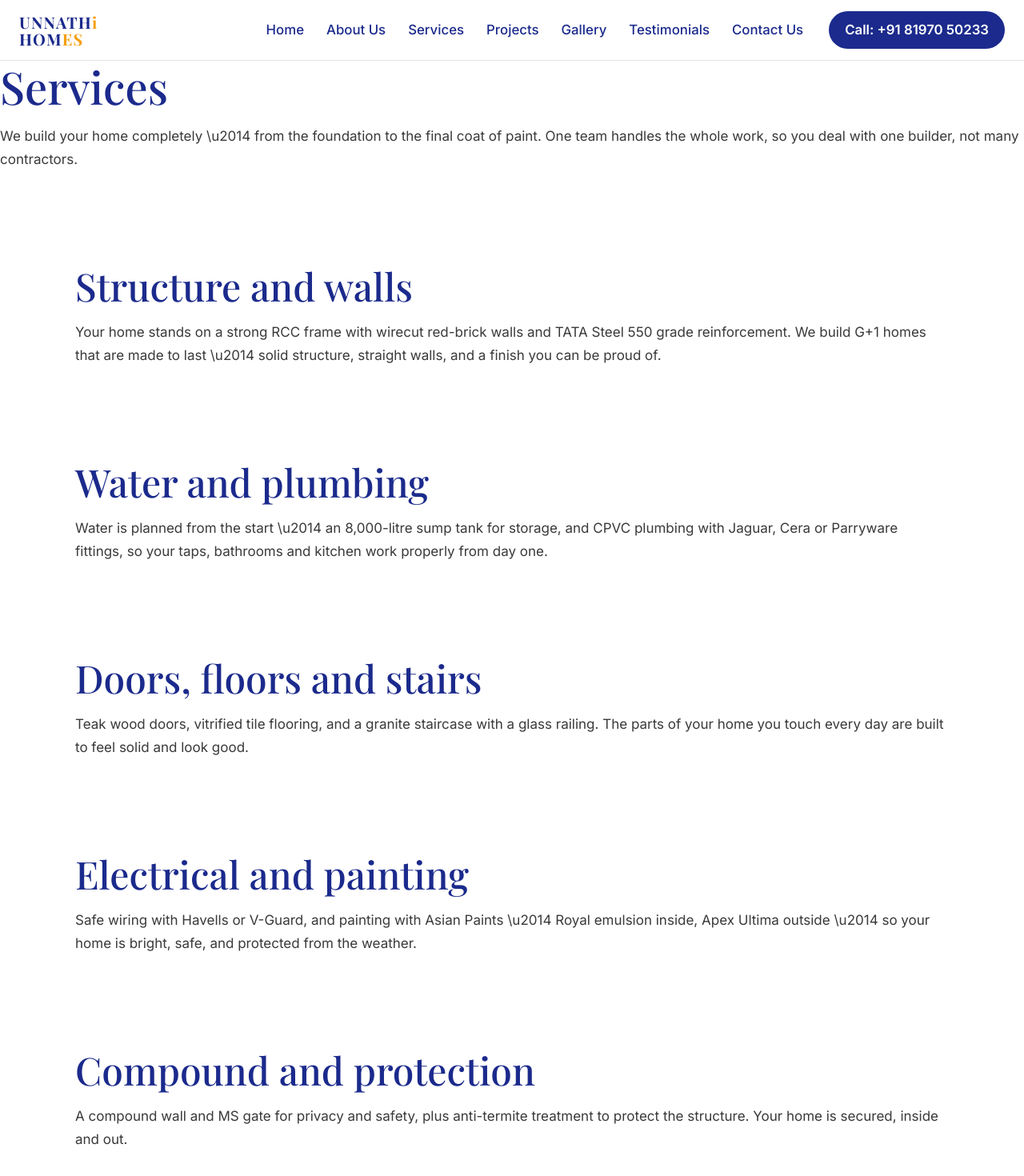
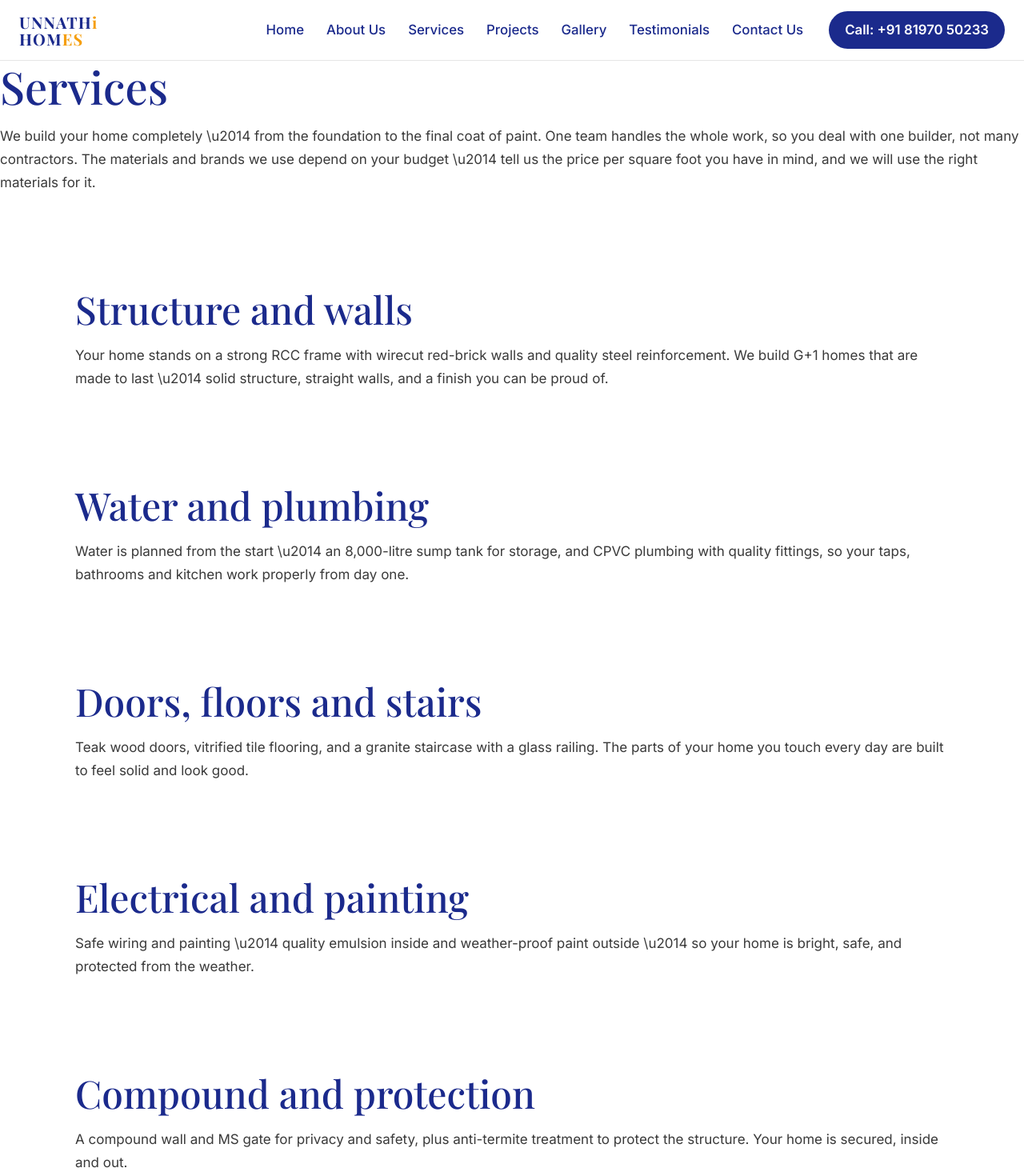
Before and after one commit to ullas2007/unnathi-homes, a React (Vite) app: page /services in a window 1280 px wide. Shown: the top 1470 px of the page at 80% size. Built offline with nearby package versions, Linux system fonts and the light colour scheme.

Commit message:
Services: remove all brand names; brands and materials depend on the customer's budget (price per square foot)

```diff
--- a/src/pages/Services.jsx
+++ b/src/pages/Services.jsx
@@ -7,16 +7,18 @@ function Services() {
       <p>
         We build your home completely \u2014 from the foundation to the final
         coat of paint. One team handles the whole work, so you deal with one
-        builder, not many contractors.
+        builder, not many contractors. The materials and brands we use depend
+        on your budget \u2014 tell us the price per square foot you have in
+        mind, and we will use the right materials for it.
       </p>
 
       <section>
         <h2>Structure and walls</h2>
         <p>
           Your home stands on a strong RCC frame with wirecut red-brick walls
-          and TATA Steel 550 grade reinforcement. We build G+1 homes that are
-          made to last \u2014 solid structure, straight walls, and a finish
-          you can be proud of.
+          and quality steel reinforcement. We build G+1 homes that are made to
+          last \u2014 solid structure, straight walls, and a finish you can
+          be proud of.
         </p>
       </section>
 
@@ -24,8 +26,8 @@ function Services() {
         <h2>Water and plumbing</h2>
         <p>
           Water is planned from the start \u2014 an 8,000-litre sump tank for
-          storage, and CPVC plumbing with Jaguar, Cera or Parryware fittings,
-          so your taps, bathrooms and kitchen work properly from day one.
+          storage, and CPVC plumbing with quality fittings, so your taps,
+          bathrooms and kitchen work properly from day one.
         </p>
       </section>
 
@@ -41,9 +43,9 @@ function Services() {
       <section>
         <h2>Electrical and painting</h2>
         <p>
-          Safe wiring with Havells or V-Guard, and painting with Asian Paints
-          \u2014 Royal emulsion inside, Apex Ultima outside \u2014 so your
-          home is bright, safe, and protected from the weather.
+          Safe wiring and painting \u2014 quality emulsion inside and
+          weather-proof paint outside \u2014 so your home is bright, safe,
+          and protected from the weather.
         </p>
       </section>
 
```
